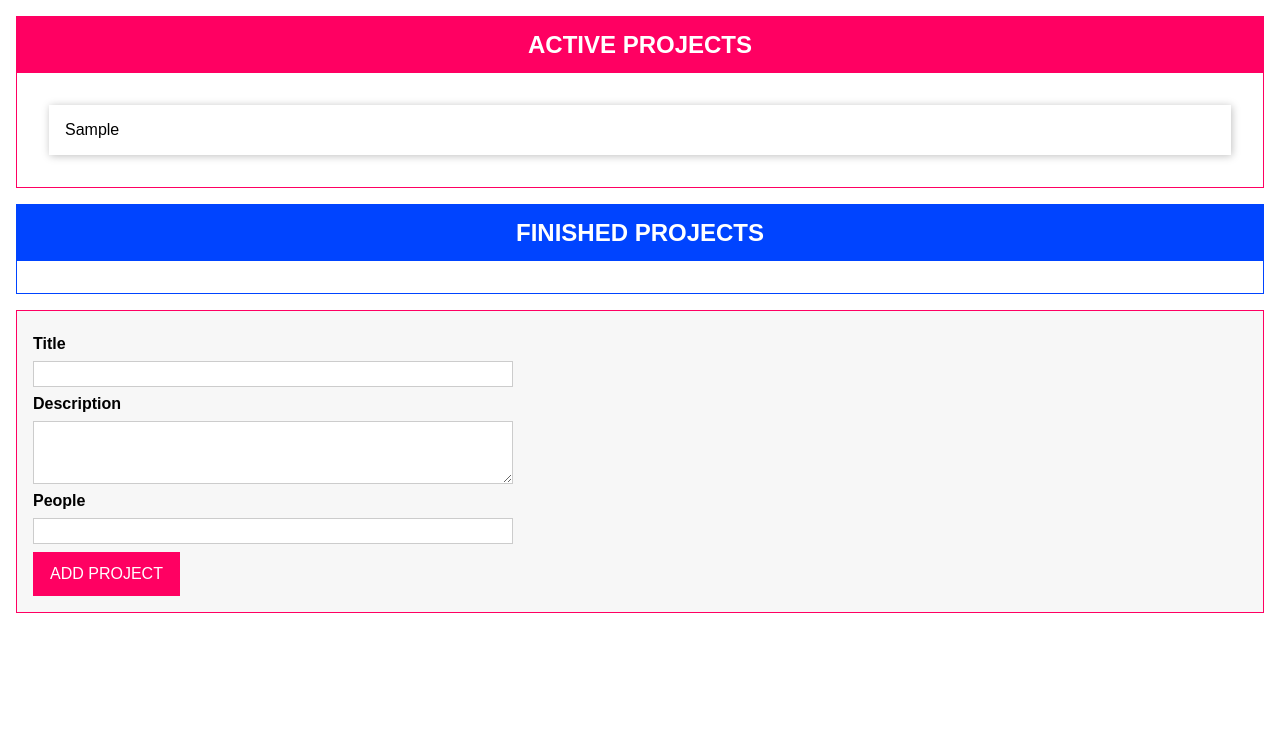
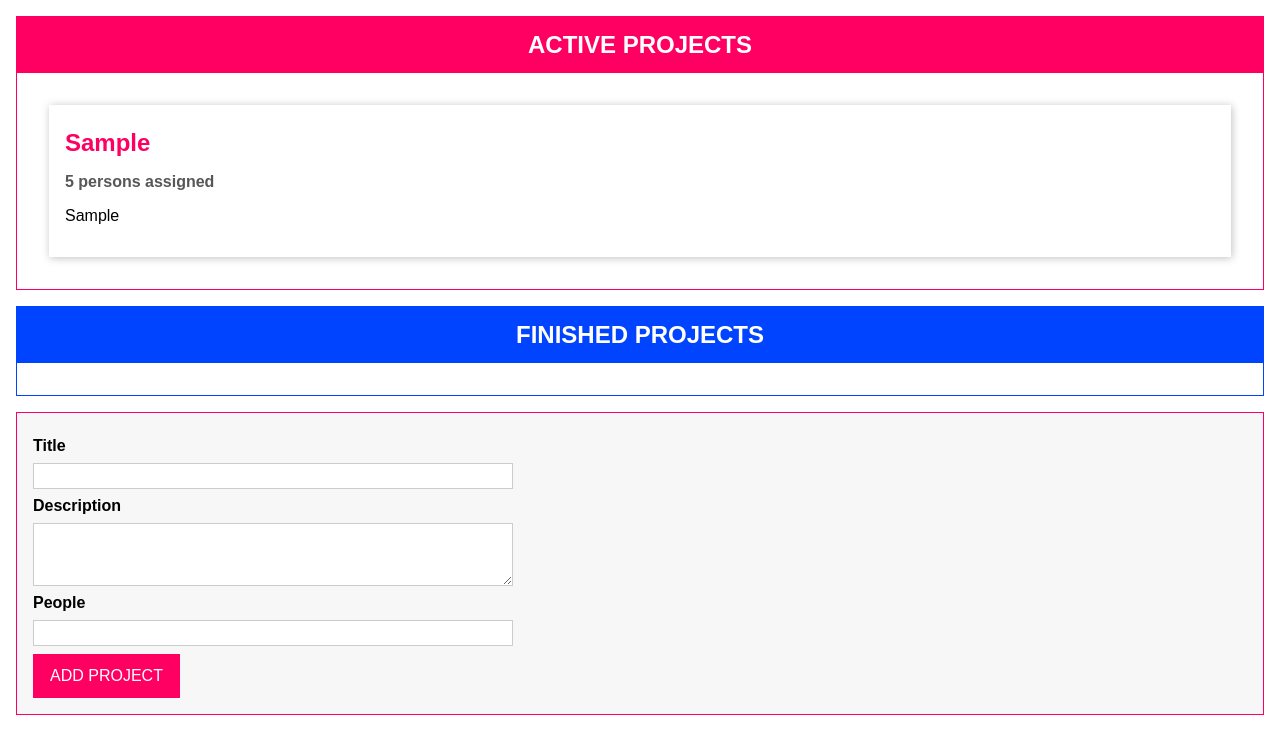
Before and after one commit to Me-r-tcan/typescript_practice, a website with bundled scripts: page index.html in a window 1280 px wide. Both pictures are taken after typing "Sample", "Sample", "5" into the empty fields and a click on the button "ADD PROJECT". Built offline with nearby package versions, Linux system fonts and the light colour scheme.

Commit message:
Render project items with a class

```diff
--- a/index.html
+++ b/index.html
@@ -28,7 +28,11 @@
     </template>
 
     <template id="single-project">
-      <li></li>
+      <li>
+        <h2></h2>
+        <h3></h3>
+        <p></p>
+      </li>
     </template>
 
     <template id="project-list">
--- a/src/app.ts
+++ b/src/app.ts
@@ -157,6 +157,35 @@ abstract class Component<T extends HTMLElement, U extends HTMLElement> {
   abstract renderContent(): void;
 }
 
+class ProjectItem extends Component<HTMLUListElement, HTMLLIElement> {
+  private project: Project;
+
+  get persons() {
+    if (this.project.people === 1) {
+      return "1 person";
+    } else {
+      return `${this.project.people} persons`;
+    }
+  }
+
+  constructor(hostId: string, project: Project) {
+    super("single-project", hostId, true, project.id);
+    this.project = project;
+
+    this.configure();
+    this.renderContent();
+  }
+
+  configure(): void {}
+
+  renderContent(): void {
+    this.element.querySelector("h2")!.textContent = this.project.title;
+    this.element.querySelector("h3")!.textContent = this.persons + " assigned";
+
+    this.element.querySelector("p")!.textContent = this.project.description;
+  }
+}
+
 class ProjectList extends Component<HTMLDivElement, HTMLElement> {
   assignedProjects: Project[];
 
@@ -196,9 +225,7 @@ class ProjectList extends Component<HTMLDivElement, HTMLElement> {
     )! as HTMLUListElement;
     listEl.innerHTML = "";
     for (const projectItem of this.assignedProjects) {
-      const listItem = document.createElement("li");
-      listItem.textContent = projectItem.title;
-      listEl.appendChild(listItem);
+      new ProjectItem(this.element.querySelector("ul")!.id, projectItem);
     }
   }
 }
@@ -251,7 +278,7 @@ class ProjectInput extends Component<HTMLDivElement, HTMLFormElement> {
     const peopleValidatable: Validatable = {
       value: +enteredPeople,
       required: true,
-      min: 1,
+      min: 0,
       max: 10,
     };
 
```
